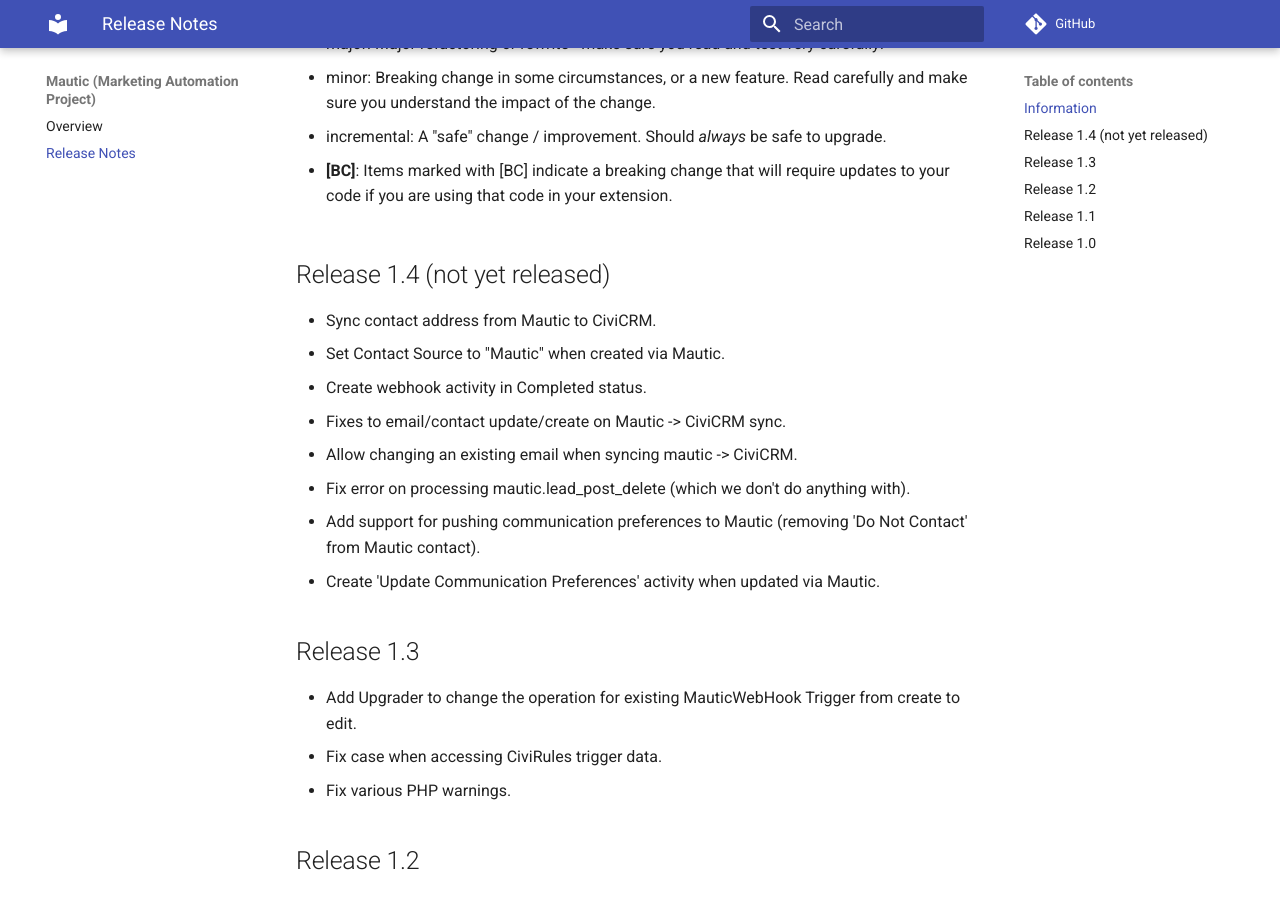
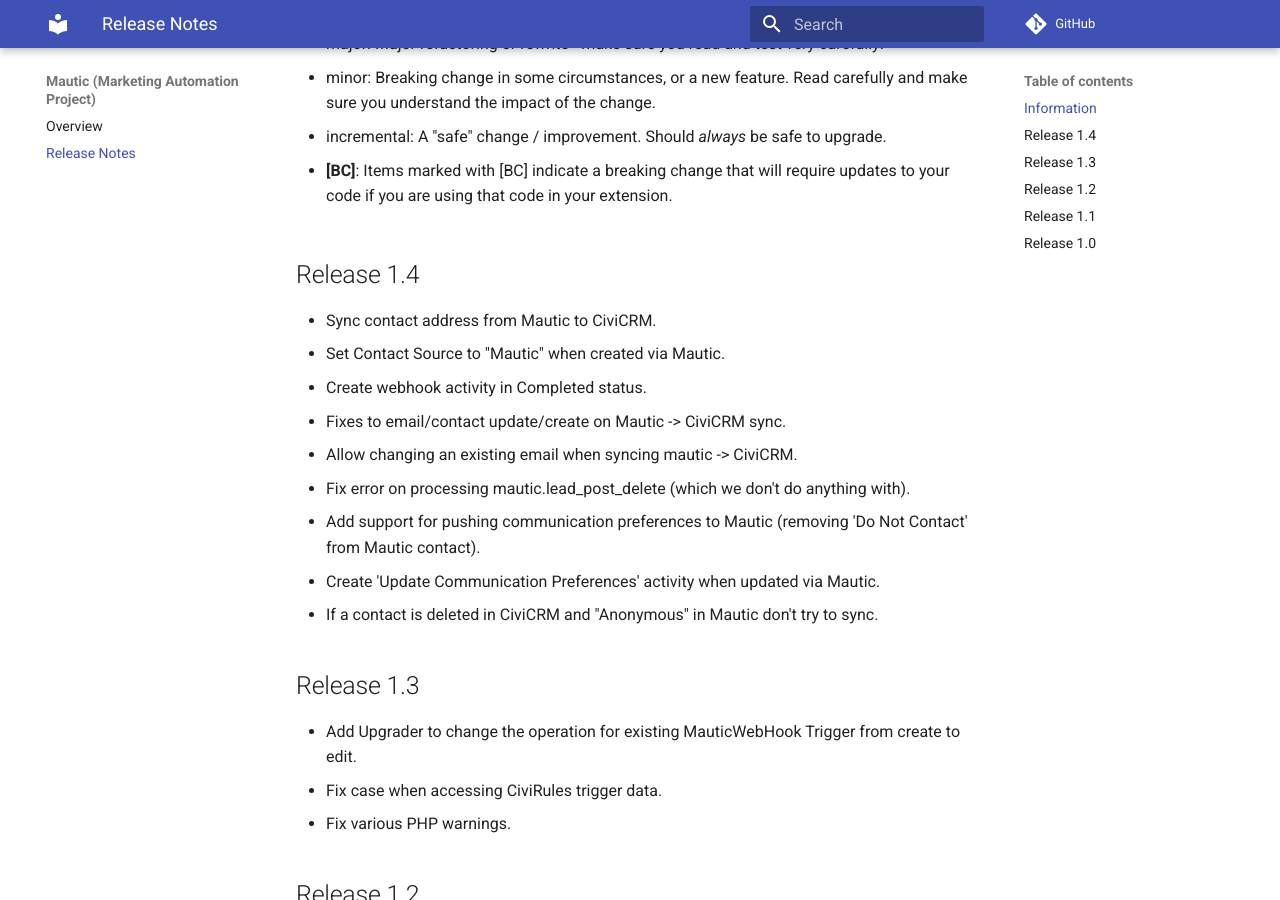
Before and after one commit to veda-consulting-company/uk.co.vedaconsulting.mautic, an MkDocs documentation site: the page built from docs/releasenotes.md, in a window 1280 px wide and 900 px high, scrolled down 241 px. Built offline with MkDocs 1.6.1 and Material for MkDocs 9.7.7, drawn with Linux system fonts in a browser that asks for light colours; comment, search, counter and statistics services are not loaded.

Commit message:
Release 1.4

```diff
--- a/docs/releasenotes.md
+++ b/docs/releasenotes.md
@@ -9,7 +9,7 @@ Releases use the following numbering system:
 
 * **[BC]**: Items marked with [BC] indicate a breaking change that will require updates to your code if you are using that code in your extension.
 
-## Release 1.4 (not yet released)
+## Release 1.4
 
 * Sync contact address from Mautic to CiviCRM.
 * Set Contact Source to "Mautic" when created via Mautic.
@@ -19,6 +19,7 @@ Releases use the following numbering system:
 * Fix error on processing mautic.lead_post_delete (which we don't do anything with).
 * Add support for pushing communication preferences to Mautic (removing 'Do Not Contact' from Mautic contact).
 * Create 'Update Communication Preferences' activity when updated via Mautic.
+* If a contact is deleted in CiviCRM and "Anonymous" in Mautic don't try to sync.
 
 ## Release 1.3
 
--- a/info.xml
+++ b/info.xml
@@ -15,8 +15,8 @@
     <url desc="Licensing">http://www.gnu.org/licenses/agpl-3.0.html</url>
   </urls>
   <releaseDate>2021-06-28</releaseDate>
-  <version>1.4-dev</version>
-  <develStage>beta</develStage>
+  <version>1.4</version>
+  <develStage>stable</develStage>
   <compatibility>
     <ver>5.35</ver>
   </compatibility>
```
